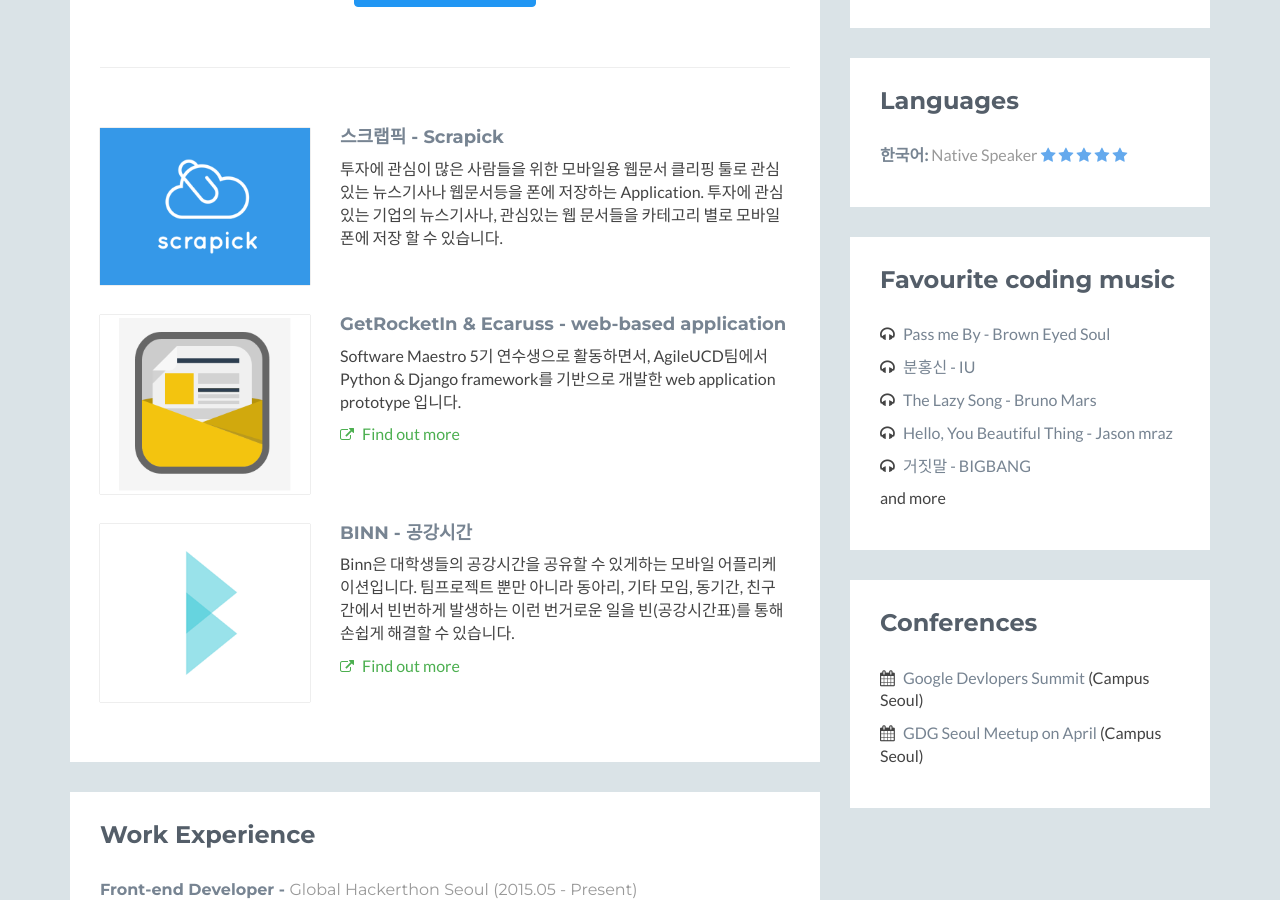
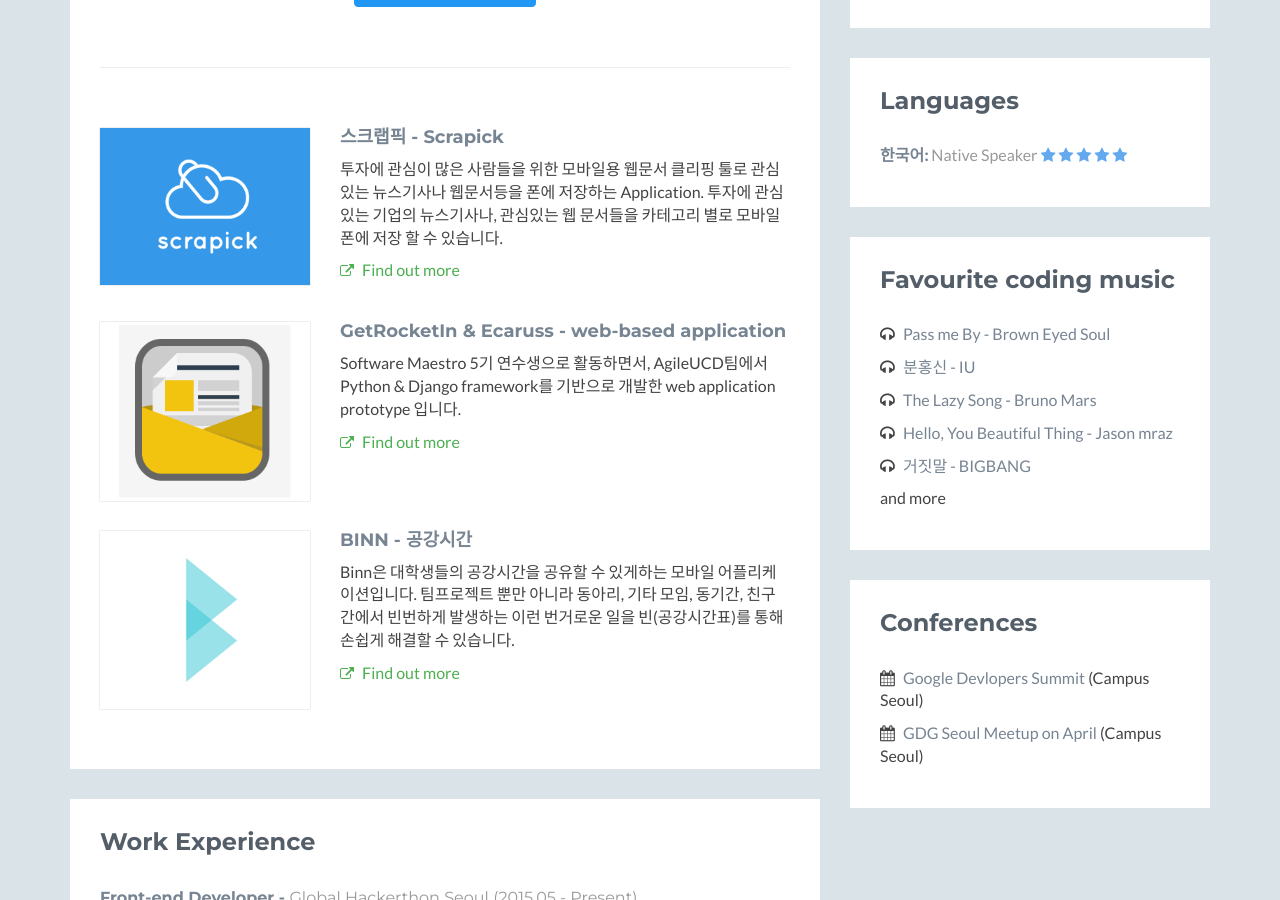
Before and after one commit to dhen-p/dhen-p.github.io, a Jekyll site: the page built from index.html, in a window 1280 px wide and 900 px high, scrolled down 1276 px. Built offline with Jekyll 4.4.1, drawn with Linux system fonts in a browser that asks for light colours.

Commit message:
scrapick 링크추가

```diff
--- a/index.html
+++ b/index.html
@@ -55,10 +55,10 @@
                 </div>
               </a>
               <div class="desc col-md-8 col-sm-8 col-xs-12">
-                <h3 class="title"><a href="#" >스크랩픽 - Scrapick</a></h3>
+                <h3 class="title"><a href="https://play.google.com/store/apps/details?id=com.softpick.scrapickandroid" target="_blank">스크랩픽 - Scrapick</a></h3>
                 <p>투자에 관심이 많은 사람들을 위한 모바일용 웹문서 클리핑 툴로 관심있는 뉴스기사나 웹문서등을 폰에 저장하는 Application.
                 투자에 관심 있는 기업의 뉴스기사나, 관심있는 웹 문서들을 카테고리 별로 모바일 폰에 저장 할 수 있습니다.</p>
-                <!-- <p><a class="more-link" href="http://themes.3rdwavemedia.com/website-templates/responsive-bootstrap-theme-mobile-apps-atom/" target="_blank"><i class="fa fa-external-link"></i> Find out more</a></p> -->
+                <p><a class="more-link" href="https://play.google.com/store/apps/details?id=com.softpick.scrapickandroid" target="_blank"><i class="fa fa-external-link"></i> Find out more</a></p>
               </div><!--//desc-->
             </div><!--//item-->
 
@@ -81,7 +81,7 @@
                 <h3 class="title"><a href="https://play.google.com/store/apps/details?id=kr.nexters.oneday" target="_blank">BINN - 공강시간</a></h3>
                 <p>Binn은 대학생들의 공강시간을 공유할 수 있게하는 모바일 어플리케이션입니다.
 팀프로젝트 뿐만 아니라 동아리, 기타 모임, 동기간, 친구간에서 빈번하게 발생하는 이런 번거로운 일을 빈(공강시간표)를 통해 손쉽게 해결할 수 있습니다.</p>
-                <p><a class="more-link" href="https://play.google.com/store/apps/details?id=kr.nexters.oneday/" target="_blank"><i class="fa fa-external-link"></i> Find out more</a></p>
+                <p><a class="more-link" href="https://play.google.com/store/apps/details?id=kr.nexters.oneday" target="_blank"><i class="fa fa-external-link"></i> Find out more</a></p>
               </div><!--//desc-->
             </div><!--//item-->
 
```
